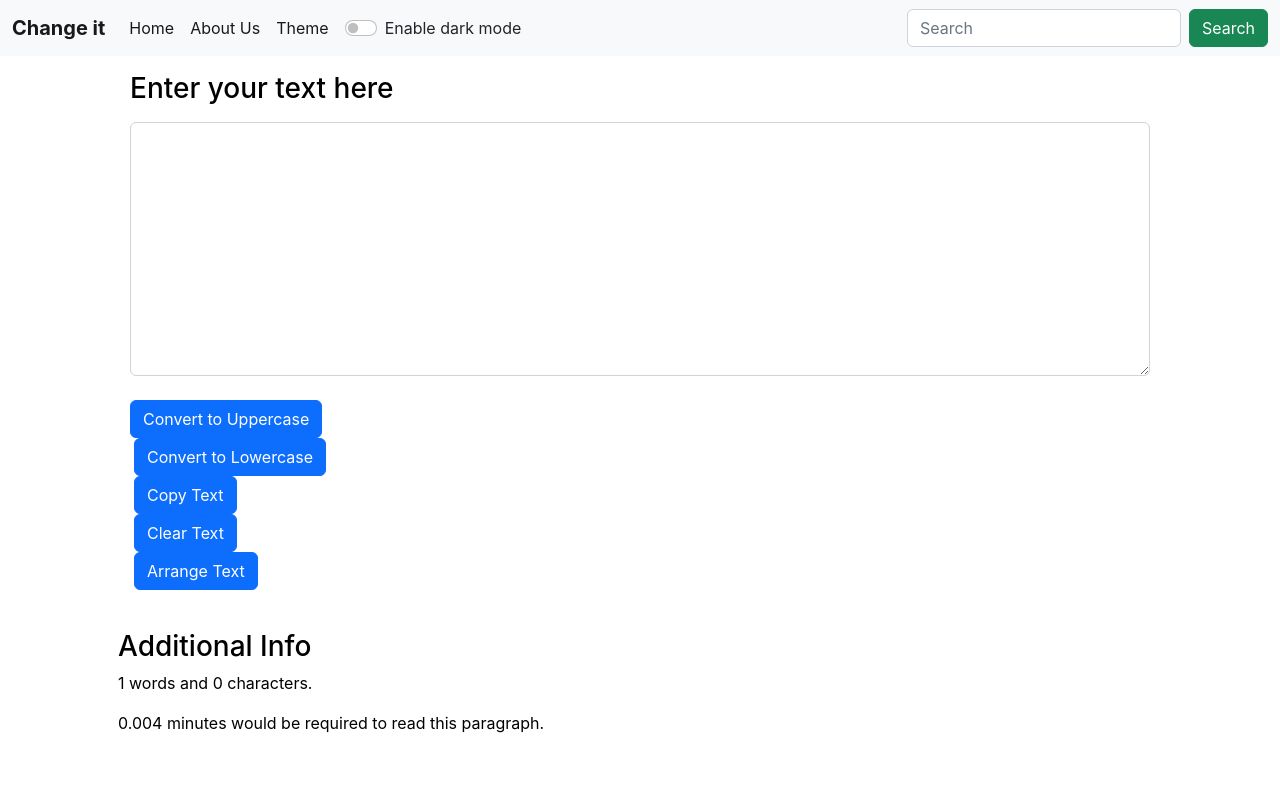
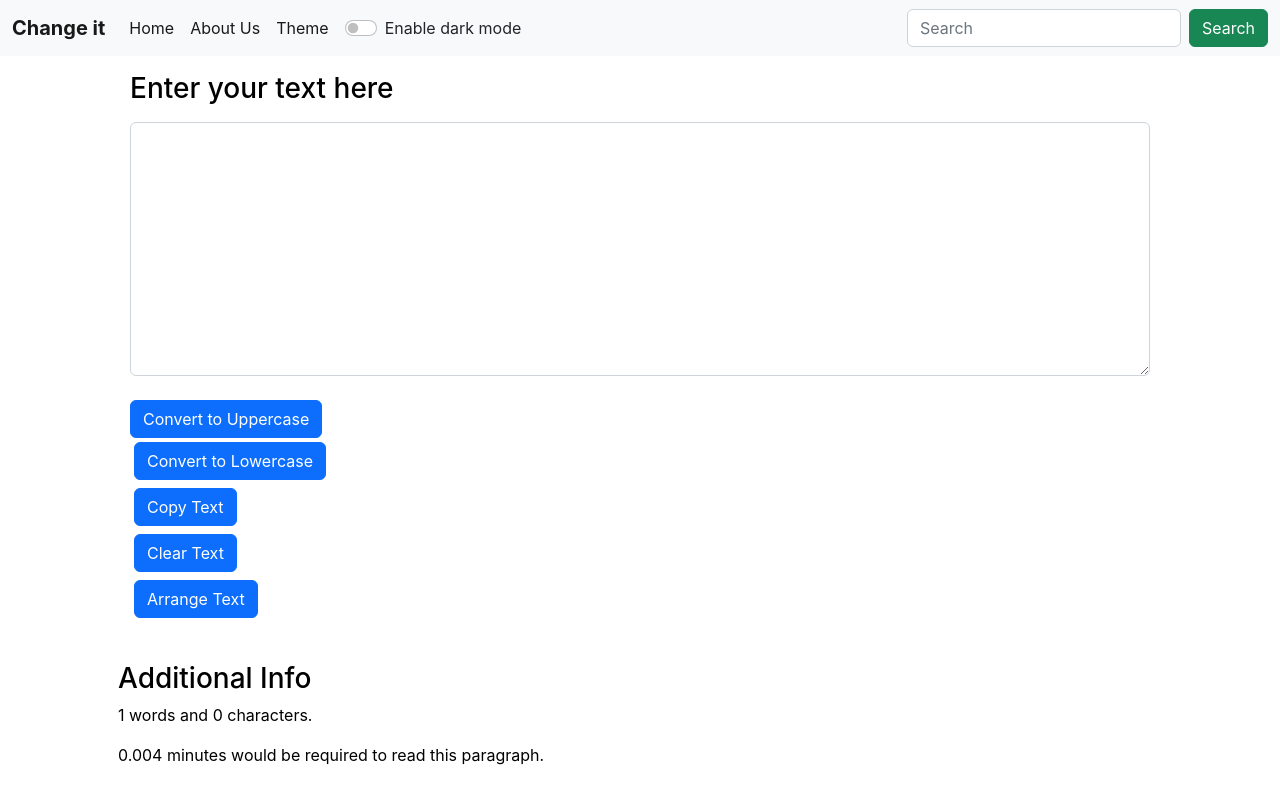
Before and after one commit to irshxd/Changeit-react, a React (Create React App) app: page /#/ in a window 1280 px wide. Built offline with nearby package versions, Linux system fonts and the light colour scheme.

Commit message:
Update Home.js

```diff
--- a/src/components/Home.js
+++ b/src/components/Home.js
@@ -38,10 +38,10 @@ const handleOnChange=(event)=>{
 <label htmlFor="mytext" className="form-label"><h3>Enter your text here</h3></label>
   <textarea className="form-control" value={count} onChange={handleOnChange} id="mytext" rows="10"></textarea><br/>
   <button className="btn btn-primary" onClick={upclick}>Convert to Uppercase</button><br/>
-  <button className="btn btn-primary  mx-1" onClick={downclick}>Convert to Lowercase</button><br/>
-  <button className="btn btn-primary  mx-1" onClick={Copy}>Copy Text</button><br/>
-  <button className="btn btn-primary  mx-1" onClick={Cleartext}>Clear Text</button><br/>
-  <button className="btn btn-primary  mx-1" onClick={arrangetext}>Arrange Text</button><br/>
+  <button className="btn btn-primary my-1 mx-1" onClick={downclick}>Convert to Lowercase</button><br/>
+  <button className="btn btn-primary my-1  mx-1" onClick={Copy}>Copy Text</button><br/>
+  <button className="btn btn-primary my-1 mx-1" onClick={Cleartext}>Clear Text</button><br/>
+  <button className="btn btn-primary my-1 mx-1" onClick={arrangetext}>Arrange Text</button><br/>
 </div>
 
 
```
